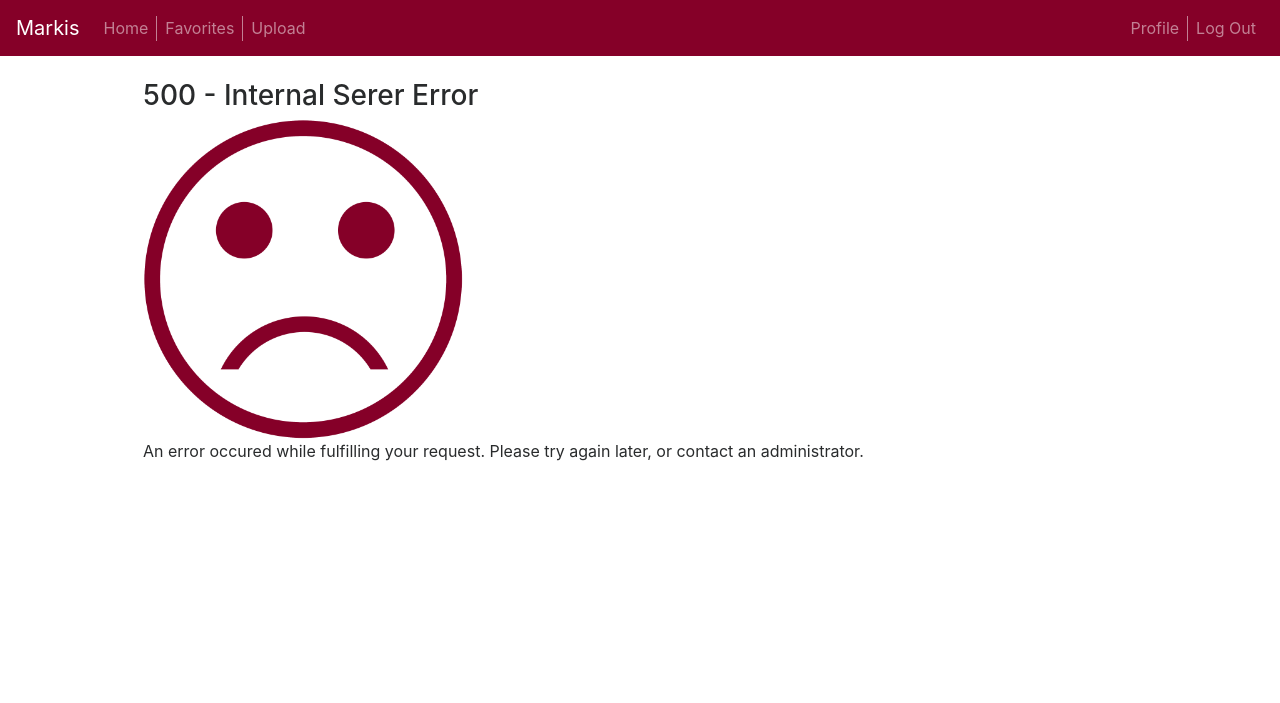
After one commit to JortdeBokx/WebTechTeam, a Flask app: template Markis/templates/500.html in a window 1280 px wide. The commit adds this page. Shown: the top 703 px of the page. Run offline with Flask 2, Linux system fonts and the light colour scheme; the template is opened without the code that fills it, so the values that code supplies are empty; some libraries are stand-ins or nearby versions.

Commit message:
Added custom 403, 500 and 418 error pages. Also switched jQuery slim version to full extended version

```diff
--- /dev/null
+++ b/Markis/templates/403.html
@@ -0,0 +1,6 @@
+{% extends 'base.html' %}
+{% block body %}
+<h3 class="error_title">403 - Forbidden</h3>
+<img src="{{url_for('static', filename='img/sad_smiley.png')}}" alt="403 - Forbidden" class="sad-smiley"/>
+<div class="error-message">You do not have access to this page. Please log in using an account with privileges, or ask an administrator.</div>
+{% endblock %}
--- a/Markis/templates/404.html
+++ b/Markis/templates/404.html
@@ -1,8 +1,8 @@
 {% extends 'base.html' %}
 {% block body %}
 <h3 class="error_title">404 - Page not found</h3>
+<img src="{{url_for('static', filename='img/sad_smiley.png')}}" alt="404 - Page not found" class="sad-smiley"/>
 {% if reason == "nosubject" %}
-<img src="{{url_for('static', filename='img/sad_smiley.png')}}" alt="404 - Page not found" class="sad-smiley"/>
-<div class="error-message">This subject could not be found. Make sure your link points to a valid subject code.</div>
+	<div class="error-message">This subject could not be found. Make sure your link points to a valid subject code.</div>
 {% endif %}
 {% endblock %}
--- /dev/null
+++ b/Markis/templates/500.html
@@ -0,0 +1,8 @@
+{% extends 'base.html' %}
+{% block body %}
+<h3 class="error_title">500 - Internal Serer Error</h3>
+<img src="{{url_for('static', filename='img/sad_smiley.png')}}" alt="500 - Internal Server Error" class="sad-smiley"/>
+<div class="error-message">An error occured while fulfilling your request. Please try again later, or contact an administrator.</div>
+<div id="google-teapot"></div>
+
+{% endblock %}
--- a/Markis/templates/base.html
+++ b/Markis/templates/base.html
@@ -16,7 +16,7 @@
 			{% endblock %}
 		</div>
 		{% include 'includes/_footer.html' %}
-		<script src="https://code.jquery.com/jquery-3.1.1.slim.min.js" integrity="sha384-A7FZj7v+d/sdmMqp/nOQwliLvUsJfDHW+k9Omg/a/EheAdgtzNs3hpfag6Ed950n" crossorigin="anonymous"></script>
+		<script src="https://code.jquery.com/jquery-3.1.1.min.js" crossorigin="anonymous"></script>
 		<script src="https://cdnjs.cloudflare.com/ajax/libs/tether/1.4.0/js/tether.min.js" integrity="sha384-DztdAPBWPRXSA/3eYEEUWrWCy7G5KFbe8fFjk5JAIxUYHKkDx6Qin1DkWx51bBrb" crossorigin="anonymous"></script>
 		<script src="https://maxcdn.bootstrapcdn.com/bootstrap/4.0.0-alpha.6/js/bootstrap.min.js" integrity="sha384-vBWWzlZJ8ea9aCX4pEW3rVHjgjt7zpkNpZk+02D9phzyeVkE+jo0ieGizqPLForn" crossorigin="anonymous"></script>
 		<script src="{{url_for('static', filename='js/base.js')}}"></script>
```
Also changed, not shown: Markis/templates/418.html (added, +8 -0 lines).
